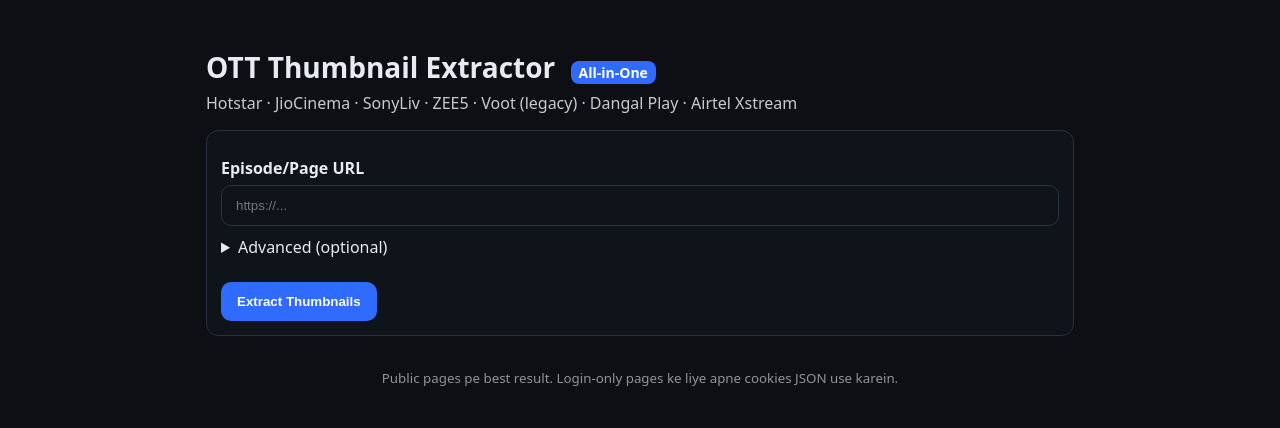
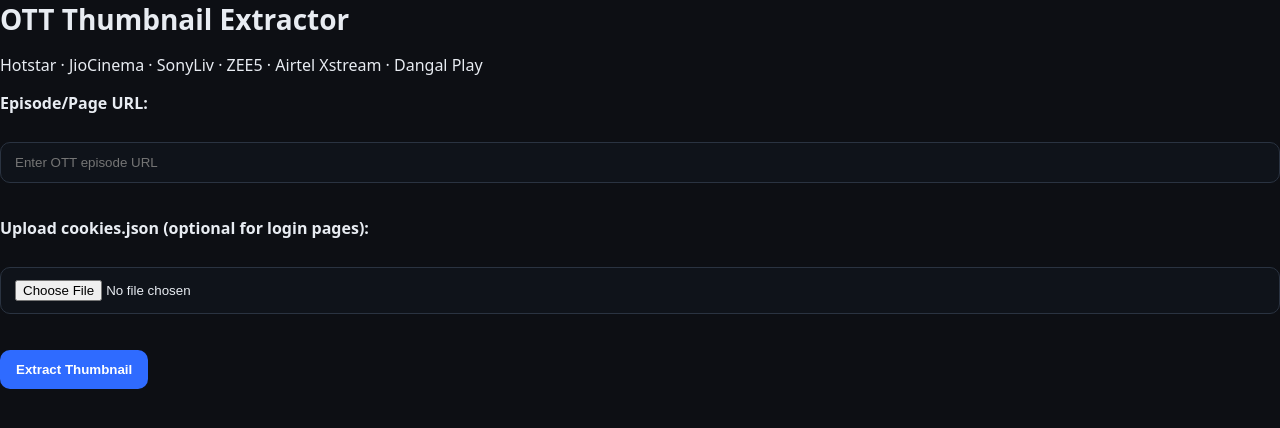
Before and after one commit to Mdmuzaffarimam/ott-thumbnail-extractor, a Flask app: page / in a window 1280 px wide. Shown: the top 428 px of the page. Run offline with Flask 3, Linux system fonts and the light colour scheme.

Commit message:
Update index.html

```diff
--- a/templates/index.html
+++ b/templates/index.html
@@ -1,58 +1,32 @@
 <!DOCTYPE html>
-<html lang="hi">
+<html>
 <head>
-  <meta charset="UTF-8">
-  <meta name="viewport" content="width=device-width, initial-scale=1">
-  <title>OTT Thumbnail Extractor (All-in-One)</title>
-  <link rel="stylesheet" href="/static/style.css">
+    <title>OTT Thumbnail Extractor</title>
+    <link rel="stylesheet" href="{{ url_for('static', filename='style.css') }}">
 </head>
 <body>
-  <div class="container">
-    <h1>OTT Thumbnail Extractor <span class="chip">All-in-One</span></h1>
-    <p class="sub">Hotstar · JioCinema · SonyLiv · ZEE5 · Voot (legacy) · Dangal Play · Airtel Xstream</p>
+    <h1>OTT Thumbnail Extractor</h1>
+    <p>Hotstar · JioCinema · SonyLiv · ZEE5 · Airtel Xstream · Dangal Play</p>
 
-    <form method="POST" class="card">
-      <label>Episode/Page URL</label>
-      <input type="url" name="ott_link" placeholder="https://..." value="{{ url or '' }}" required>
+    <form method="POST" enctype="multipart/form-data">
+        <label>Episode/Page URL:</label><br>
+        <input type="text" name="url" placeholder="Enter OTT episode URL" required><br><br>
 
-      <details>
-        <summary>Advanced (optional)</summary>
-        <label>Custom Headers (JSON)</label>
-        <textarea name="headers_json" placeholder='{"Accept-Language":"en-IN"}'>{{ adv_headers or "" }}</textarea>
+        <label>Upload cookies.json (optional for login pages):</label><br>
+        <input type="file" name="cookies" accept=".json"><br><br>
 
-        <label>Cookies (JSON)</label>
-        <textarea name="cookies_json" placeholder='{"auth_token":"..."}'>{{ adv_cookies or "" }}</textarea>
-        <small>Note: Cookies sirf is request ke liye use hote hain; store nahi kiye jaate.</small>
-      </details>
-
-      <button type="submit">Extract Thumbnails</button>
+        <button type="submit">Extract Thumbnail</button>
     </form>
 
-    {% if error %}
-      <div class="alert">{{ error }}</div>
+    {% if thumbnail_url %}
+        <h3>Thumbnail Found:</h3>
+        <a href="{{ thumbnail_url }}" target="_blank">
+            <img src="{{ thumbnail_url }}" width="400">
+        </a>
     {% endif %}
 
-    {% if thumbnails and thumbnails|length > 0 %}
-      <h3 class="mt">Found {{ thumbnails|length }} thumbnail(s):</h3>
-      <div class="grid">
-        {% for img in thumbnails %}
-        <div class="thumb">
-          <img src="{{ img }}" alt="thumbnail">
-          <div class="meta">
-            <a href="{{ img }}" target="_blank">{{ img }}</a>
-            <div class="btns">
-              <a href="{{ img }}" target="_blank">Open</a>
-              <a href="{{ img }}" download>Download</a>
-            </div>
-          </div>
-        </div>
-        {% endfor %}
-      </div>
+    {% if error %}
+        <p style="color: red;">Error: {{ error }}</p>
     {% endif %}
-
-    <footer>
-      <small>Public pages pe best result. Login-only pages ke liye apne cookies JSON use karein.</small>
-    </footer>
-  </div>
 </body>
 </html>
```
